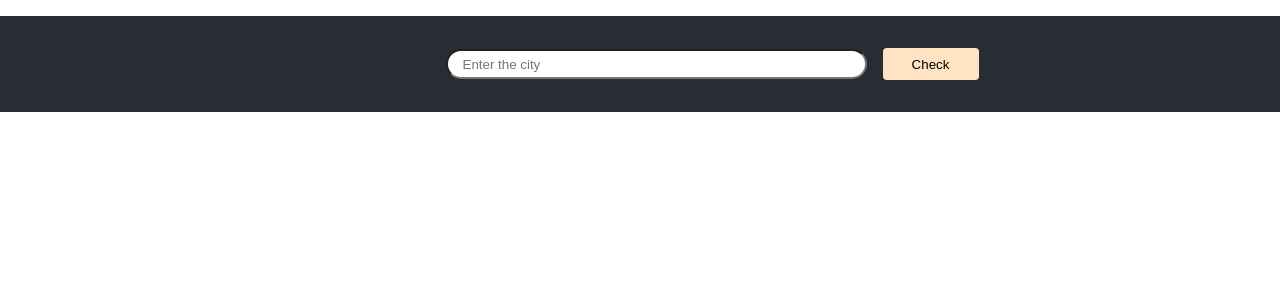
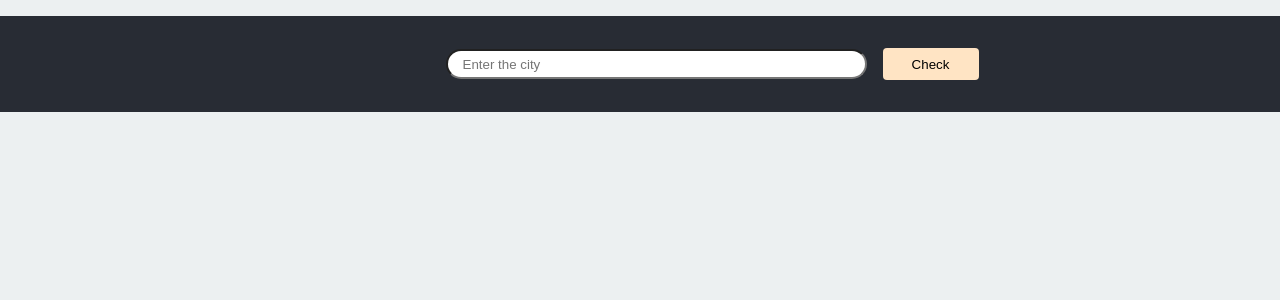
Before and after one commit to isupreetk/weather-forecaster, a React (Create React App) app: page / in a window 1280 px wide. Shown: the top 300 px of the page. Built offline with nearby package versions, Linux system fonts and the light colour scheme.

Commit message:
add README

```diff
--- a/src/App.scss
+++ b/src/App.scss
@@ -10,9 +10,11 @@ body {
   justify-content: flex-start;
   align-items: center;
   height: 100%;
+  height: 900px;
   font-size: 1.2rem;
   line-height: 0rem;
   font-weight: 600;
+  background-color: #ecf0f1;
 
   &__header {
     display: flex;
@@ -21,7 +23,6 @@ body {
     width: 100%;
     height: 6rem;
     padding-left: 10rem;
-
   }
 
   &__inputs-container {
```
Also changed, not shown: 1 other file (tests, documents, lock files or other folders).
